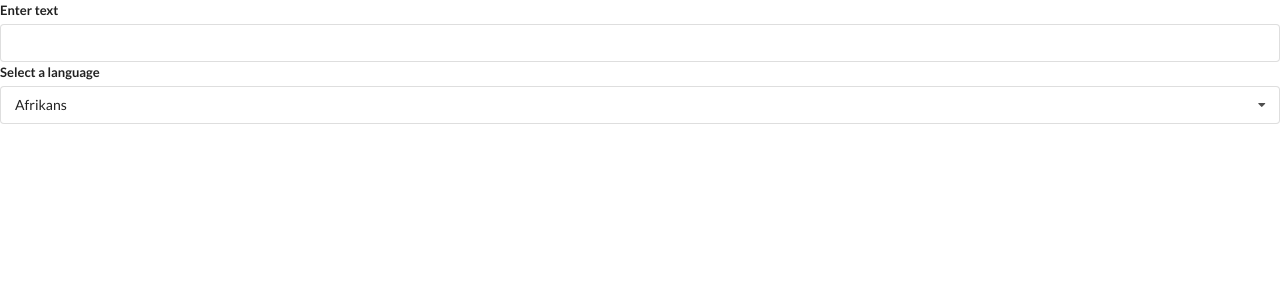
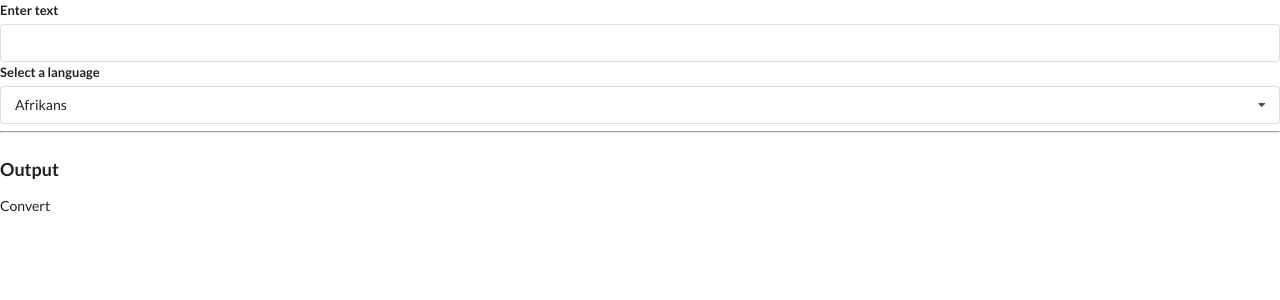
Before and after one commit to itsmoirob/react-widgets, a React (Create React App) app: page / in a window 1280 px wide. Shown: the top 300 px of the page. Built offline with nearby package versions, Linux system fonts and the light colour scheme.

Commit message:
Add convert component

```diff
--- /dev/null
+++ b/src/components/Convert.js
@@ -0,0 +1,13 @@
+import React, { useState, useEffect } from 'react';
+
+const Convert = ({ language, text }) => {
+  useEffect(() => {
+    console.log('change')
+   }, [language, text]);
+
+  return (
+    <div>Convert</div>
+  )
+}
+
+export default Convert;
--- a/src/components/Translate.js
+++ b/src/components/Translate.js
@@ -1,4 +1,6 @@
+// AIzaSyCHUCmpR7cT_yDFHC98CZJy2LTms-IwDlM
 import React, { useState } from 'react';
+import Convert from './Convert';
 import Dropdown from './Dropdown';
 
 const Translate = () => {
@@ -21,6 +23,10 @@
       </div>
 
       <Dropdown options={options} selected={language} onSelectedChange={setLanguage} title="Select a language" />
+
+      <hr />
+      <h3 className="ui header">Output</h3>
+      <Convert language={language} text={text} />
     </div>
   )
 }
```
